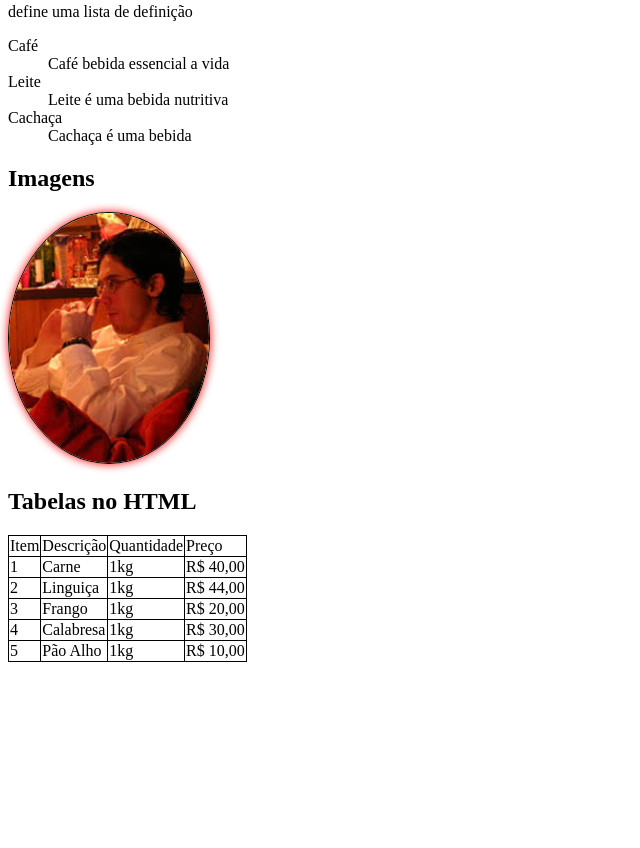
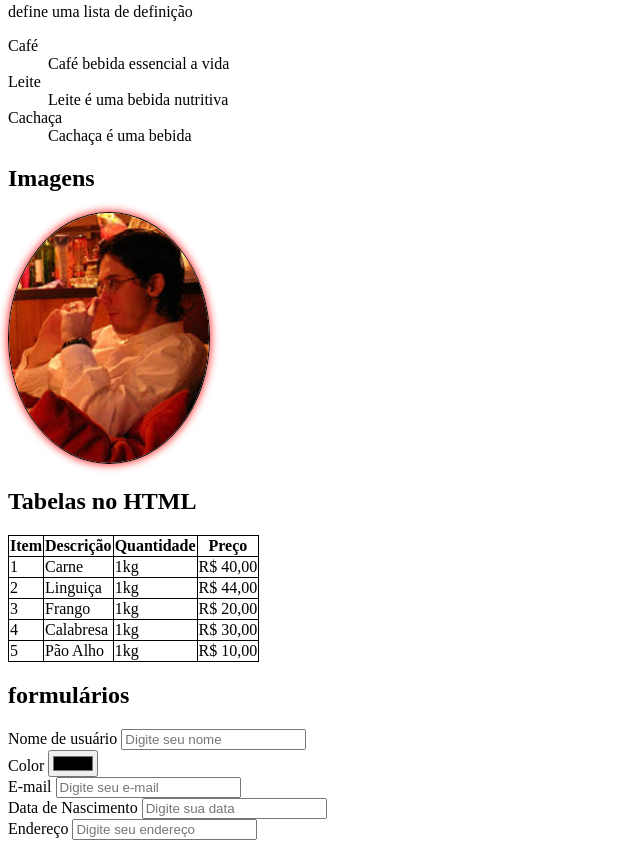
Before and after one commit to VitorFranciscoDev/AtividadesInternet, a plain HTML site: page pagina2.html in a window 1280 px wide. Shown: the part 1186-2034 px from the top of the page, without its empty margins (0-640 px from the left). Before the commit the page ends 1856 px from the top, so only its background shows below. Drawn offline with Linux system fonts and the light colour scheme.

Commit message:
Formulários adicionados

```diff
--- a/pagina2.html
+++ b/pagina2.html
@@ -19,7 +19,7 @@
             background-color: #f0f0f0;
             font-size: 12pt;
         }
-        table,tr,td{
+        table,tr,td, th{
             border-collapse: collapse;
             border: 1px solid #000;
         }
@@ -99,10 +99,10 @@
         <h2>Tabelas no HTML</h2>
         <table>
             <tr>
-                <td>Item</td>
-                <td>Descrição</td>
-                <td>Quantidade</td>
-                <td>Preço</td>
+                <th>Item</th>
+                <th>Descrição</th>
+                <th>Quantidade</th>
+                <th>Preço</th>
             </tr>
             <tr>
                 <td>1</td>
@@ -137,6 +137,23 @@
         </table>
     </div>
 
+    <div>
+        <h2>formulários</h2>
+        <label for="nomeusuario">Nome de usuário</label>
+        <input id="nomeusuario" type="text" placeholder="Digite seu nome">
+        <br>
+        <label for="cor">Color</label>
+        <input id="cor" type="color" placeholder="Escolha uma cor">
+        <br>
+        <label for="email">E-mail</label>
+        <input type="email" name="" id="email" placeholder="Digite seu e-mail">
+        <br>
+        <label for="data">Data de Nascimento</label>
+        <input type="datetime" name="" id="data" placeholder="Digite sua data">
+        <br>
+        <label for="endereco">Endereço</label>
+        <input type="text" name="" id="endereco" placeholder="Digite seu endereço">
+    </div>
 
 </body>
 
```
